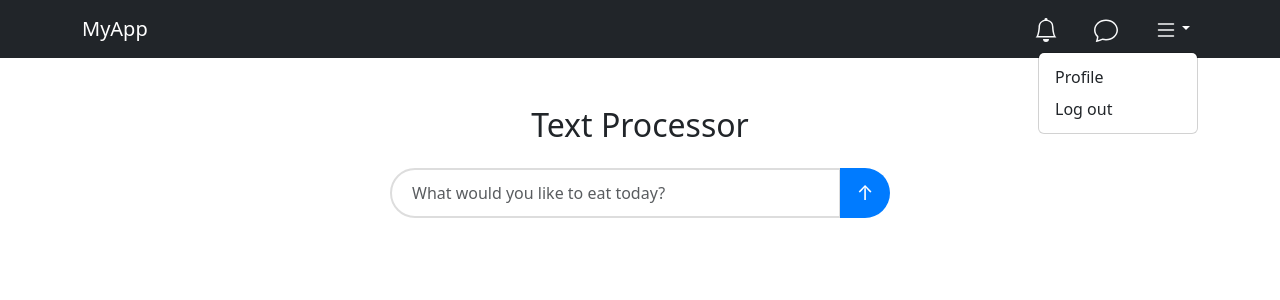
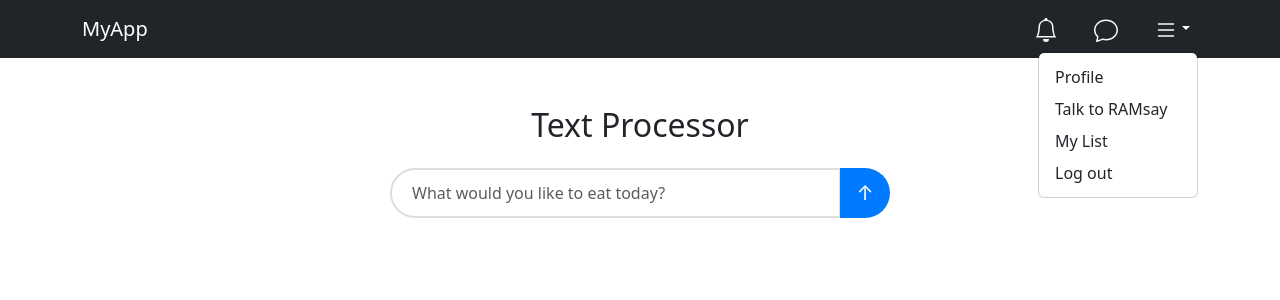
Before and after one commit to Neonat/gordon-RAMsay, a React (Create React App) app in the folder frontend/: page /textinput in a window 1280 px wide. Both pictures are taken after a click on the button 1171 px from the left and 28 px from the top of the page. Shown: the top 300 px of the page. Built offline with nearby package versions, Linux system fonts and the light colour scheme.

Commit message:
Added buttons for the main features in nav bar.

```diff
--- a/frontend/src/App.jsx
+++ b/frontend/src/App.jsx
@@ -2,7 +2,7 @@ import React from 'react';
 import MyNavbar from './components/NavBar/navbar.jsx';  // Now importing Navbar.jsx //remove if not in use
 import TextProcessor from './components/TextProcessor/TextProcessor.jsx';  //remove if not in use
 import { BrowserRouter as Router, Route, Routes } from "react-router-dom";
-import IngredientsPage from './pages/ingredientlistpage.jsx';
+import IngredientsPage from './pages/ingredientslistpage.jsx';
 import TextInputPage from './pages/textinputpage.jsx';
 import CameraPage from "./pages/camerapage.jsx";
 
@@ -10,7 +10,7 @@ function App() {
   return (
     <Router>
       <Routes>
-        <Route path="/" element={<IngredientsPage />} />
+        <Route path="/ingredientspage" element={<IngredientsPage />} />
         {/* Add other routes here */}
         <Route path="/textinput" element={<TextInputPage />} />
         <Route path="/camera" element={<CameraPage />}/>
--- a/frontend/src/components/NavBar/navbar.jsx
+++ b/frontend/src/components/NavBar/navbar.jsx
@@ -1,9 +1,12 @@
 import React from 'react';
 import { Navbar, Nav, NavDropdown, Container } from 'react-bootstrap';
 import { Bell, Chat, List } from 'react-bootstrap-icons'; // Icons from react-bootstrap-icons
-import './nav.css'; // Import custom CSS
+import { useNavigate } from "react-router-dom";
+import './nav.css'; // Import custom CSSimport { NavDropdown } from "react-bootstrap";
 
 const NewNavbar = () => {
+  const navigate = useNavigate();
+
   return (
     <Navbar bg="dark" variant="dark" expand="lg">
       <Container>
@@ -30,7 +33,9 @@ const NewNavbar = () => {
               align="end" // Align dropdown to the right
             >
               <NavDropdown.Item href="#action/3.1">Profile</NavDropdown.Item>
-              <NavDropdown.Item href="#action/3.2">Log out</NavDropdown.Item>
+              <NavDropdown.Item as="button" onClick={() => navigate ("/textinput")}>Talk to RAMsay</NavDropdown.Item>
+              <NavDropdown.Item as="button" onClick={() => navigate ("/ingredientspage")}>My List</NavDropdown.Item>
+              <NavDropdown.Item href="#action/3.3">Log out</NavDropdown.Item>
             </NavDropdown>
           </Nav>
         </Navbar.Collapse>
--- a/frontend/src/pages/ingredientlistpage.jsx
+++ b/frontend/src/pages/ingredientslistpage.jsx
@@ -3,7 +3,7 @@ import React from "react";
 import IngredientList from "../components/IngredientList/IngredientList.jsx"; // Import the IngredientList component
 import NewNavBar from '../components/NavBar/navbar.jsx'
 
-function IngredientsPage() {
+function IngredientPage() {
   const recipes = [
     { name: "Pasta", ingredientsCount: 5 },
     { name: "Pizza", ingredientsCount: 8 },
@@ -13,8 +13,8 @@ function IngredientsPage() {
     <div>
         <NewNavBar />
       <IngredientList recipes={recipes} /> {/* Pass the recipes prop */}
-    </div>
+       </div>
   );
 }
 
-export default IngredientsPage;
+export default IngredientPage;
```
